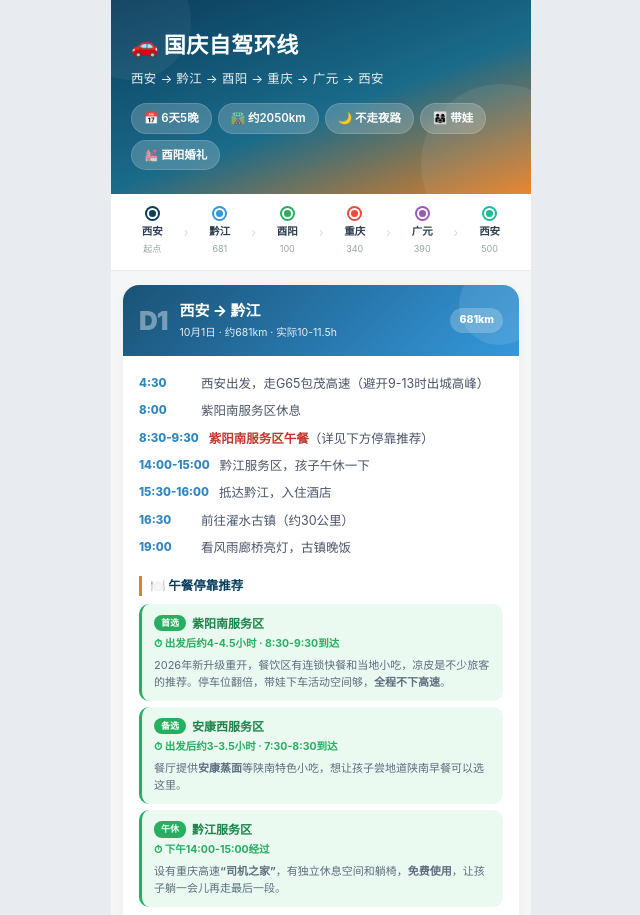
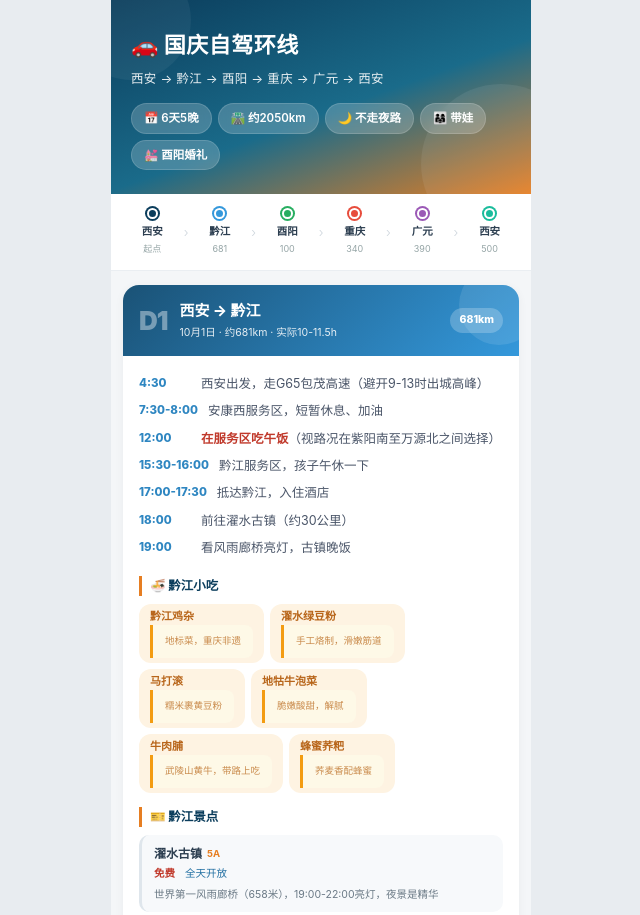
Before and after one commit to leotengfei/national-day-trip, a plain HTML site: page index.html in a window 1280 px wide. Shown: the top 915 px of the page, without its empty margins (319-959 px from the left). Drawn offline with Linux system fonts and the light colour scheme.

Commit message:
update national-day-trip 2026-09-29 v3

```diff
--- a/index.html
+++ b/index.html
@@ -229,32 +229,6 @@
     margin-top: 4px; line-height: 1.5;
   }
 
-  /* 午餐停靠 */
-  .lunch-item {
-    background: #eafaf1;
-    border-radius: 10px;
-    padding: 10px 12px;
-    margin-bottom: 6px;
-    border-left: 3px solid #27ae60;
-  }
-  .lunch-item:last-child { margin-bottom: 0; }
-  .lunch-item .lname {
-    font-size: 12px; font-weight: 800; color: #1e8449;
-    display: flex; align-items: center; gap: 6px; flex-wrap: wrap;
-  }
-  .lunch-item .lname .badge {
-    font-size: 9px; background: #27ae60; color: #fff;
-    padding: 1px 7px; border-radius: 8px; font-weight: 700;
-  }
-  .lunch-item .ltime {
-    font-size: 10.5px; color: #27ae60; font-weight: 700;
-    margin-top: 3px;
-  }
-  .lunch-item .ldesc {
-    font-size: 11px; color: #5d6d7e;
-    margin-top: 4px; line-height: 1.55;
-  }
-
   /* 提示 */
   .note {
     background: #fef9e7;
@@ -415,29 +389,12 @@
       <div class="day-body">
         <div class="tl">
           <div class="tl-item"><span class="t">4:30</span><span class="d">西安出发，走G65包茂高速（避开9-13时出城高峰）</span></div>
-          <div class="tl-item"><span class="t">8:00</span><span class="d">紫阳南服务区休息</span></div>
-          <div class="tl-item"><span class="t">8:30-9:30</span><span class="d"><strong>紫阳南服务区午餐</strong>（详见下方停靠推荐）</span></div>
-          <div class="tl-item"><span class="t">14:00-15:00</span><span class="d">黔江服务区，孩子午休一下</span></div>
-          <div class="tl-item"><span class="t">15:30-16:00</span><span class="d">抵达黔江，入住酒店</span></div>
-          <div class="tl-item"><span class="t">16:30</span><span class="d">前往濯水古镇（约30公里）</span></div>
+          <div class="tl-item"><span class="t">7:30-8:00</span><span class="d">安康西服务区，短暂休息、加油</span></div>
+          <div class="tl-item"><span class="t">12:00</span><span class="d"><strong>在服务区吃午饭</strong>（视路况在紫阳南至万源北之间选择）</span></div>
+          <div class="tl-item"><span class="t">15:30-16:00</span><span class="d">黔江服务区，孩子午休一下</span></div>
+          <div class="tl-item"><span class="t">17:00-17:30</span><span class="d">抵达黔江，入住酒店</span></div>
+          <div class="tl-item"><span class="t">18:00</span><span class="d">前往濯水古镇（约30公里）</span></div>
           <div class="tl-item"><span class="t">19:00</span><span class="d">看风雨廊桥亮灯，古镇晚饭</span></div>
-        </div>
-
-        <div class="sec-title">🍽️ 午餐停靠推荐</div>
-        <div class="lunch-item">
-          <div class="lname"><span class="badge">首选</span>紫阳南服务区</div>
-          <div class="ltime">⏱ 出发后约4-4.5小时 · 8:30-9:30到达</div>
-          <div class="ldesc">2026年新升级重开，餐饮区有连锁快餐和当地小吃，凉皮是不少旅客的推荐。停车位翻倍，带娃下车活动空间够，<strong>全程不下高速</strong>。</div>
-        </div>
-        <div class="lunch-item">
-          <div class="lname"><span class="badge">备选</span>安康西服务区</div>
-          <div class="ltime">⏱ 出发后约3-3.5小时 · 7:30-8:30到达</div>
-          <div class="ldesc">餐厅提供<strong>安康蒸面</strong>等陕南特色小吃，想让孩子尝地道陕南早餐可以选这里。</div>
-        </div>
-        <div class="lunch-item">
-          <div class="lname"><span class="badge">午休</span>黔江服务区</div>
-          <div class="ltime">⏱ 下午14:00-15:00经过</div>
-          <div class="ldesc">设有重庆高速<strong>“司机之家”</strong>，有独立休息空间和躺椅，<strong>免费使用</strong>，让孩子躺一会儿再走最后一段。</div>
         </div>
 
         <div class="sec-title">🍜 黔江小吃</div>
```
